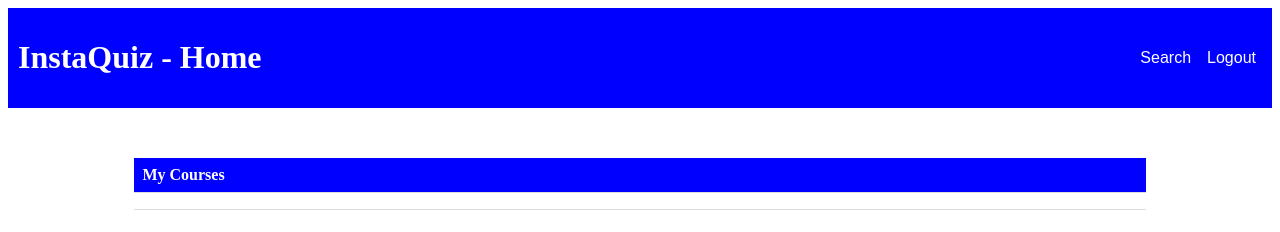
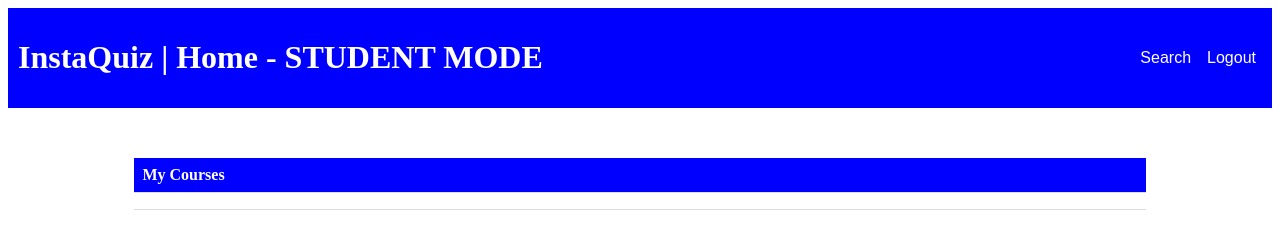
Before and after one commit to gusgoerzen/COSC-310-InstaQuiz, a plain HTML site: page homeStudent.html in a window 1280 px wide. Drawn offline with Linux system fonts and the light colour scheme.

Commit message:
Update homeStudent.html

```diff
--- a/homeStudent.html
+++ b/homeStudent.html
@@ -43,7 +43,7 @@
 </head>
 <body>
 	<div class="topbar">
-		<h1>InstaQuiz - Home</h1>
+		<h1>InstaQuiz | Home - STUDENT MODE</h1>
 		<div>
 			<button>Search</button>
 			<button>Logout</button>
```
